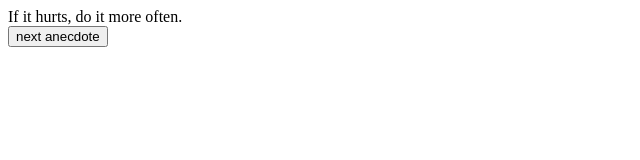
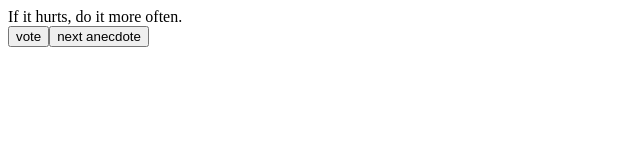
Before and after one commit to tobisupreme/Anecdotes, a React (Create React App) app: page / in a window 1280 px wide. Shown: the top 160 px of the page, without its empty margins (0-640 px from the left). Built offline with nearby package versions, Linux system fonts and the light colour scheme.

Commit message:
Update button component

```diff
--- a/src/App.js
+++ b/src/App.js
@@ -1,10 +1,10 @@
 import { useState } from 'react'
 
-const Button = ({ onClick }) => {
+const Button = ({ onClick, text }) => {
   return (
-    <div>
-      <button onClick={onClick}>next anecdote</button>
-    </div>
+    <>
+      <button onClick={onClick}>{text}</button>
+    </>
   )
 }
 
@@ -32,7 +32,10 @@ const App = () => {
   return (
     <div>
       {anecdotes[selected]}
-      <Button onClick={generateRandom} />
+      <div>
+        <Button onClick={generateRandom} text="vote" />
+        <Button onClick={generateRandom} text="next anecdote" />
+      </div>
     </div>
   )
 }
```
